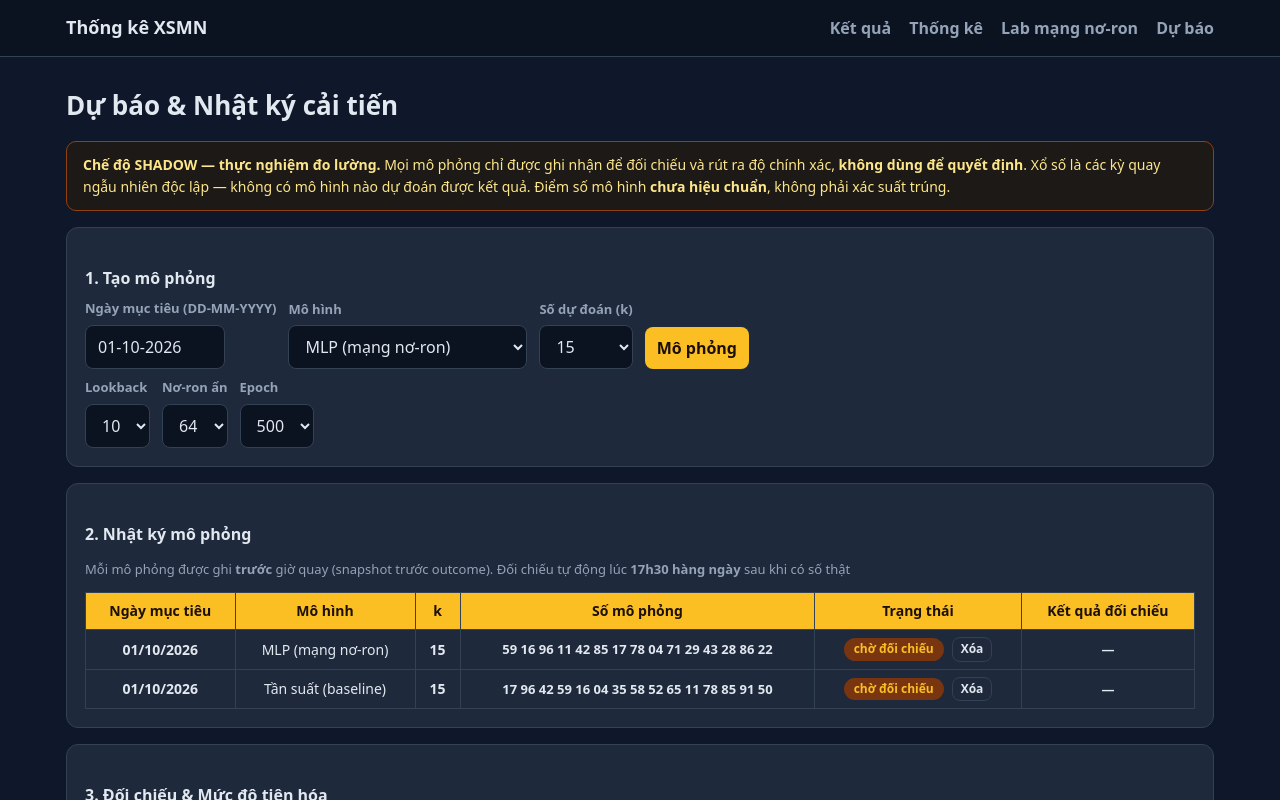
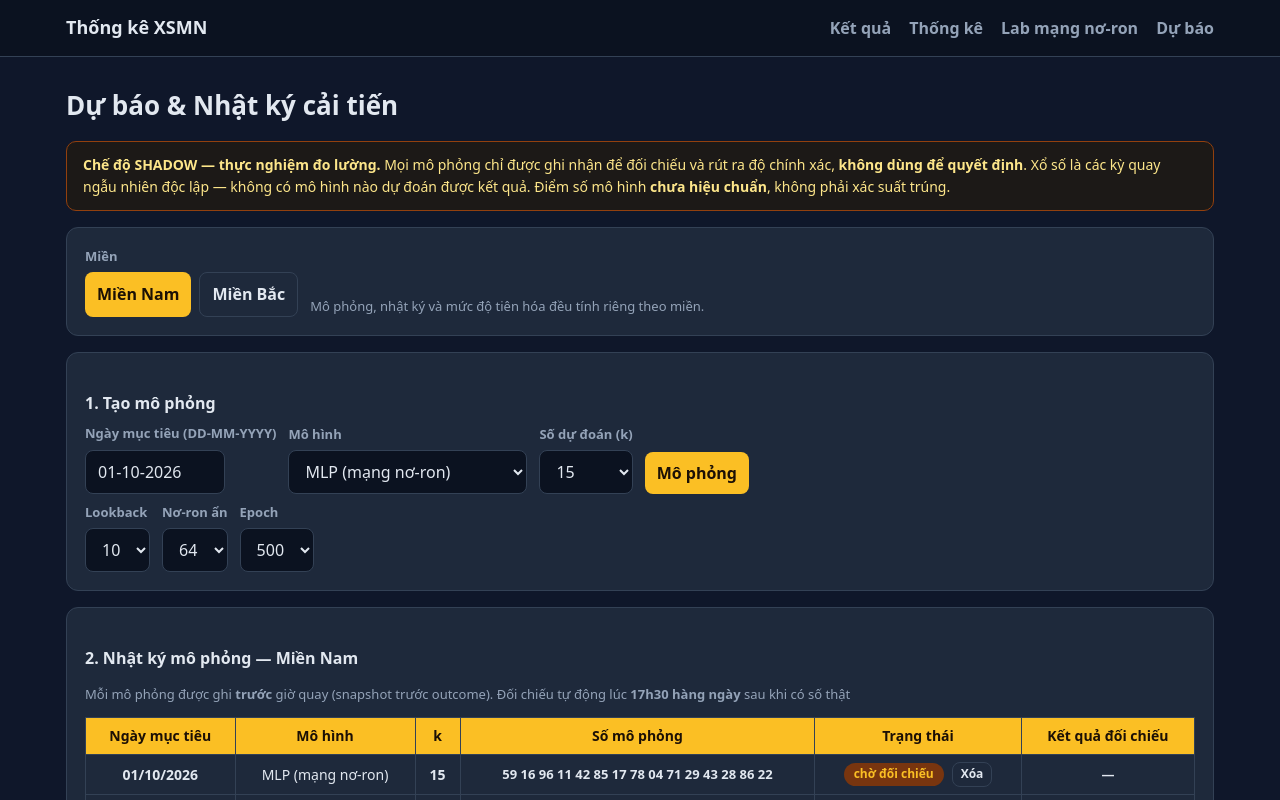
Before and after one commit to mrsirom629-max/Phantichthongke2026, a Next.js app: page /du-bao in a window 1280 px wide. Shown: the top 800 px of the page. Built offline with nearby package versions, Linux system fonts and the light colour scheme.

Commit message:
Lab + Du bao: tach 2 mien Nam/Bac (tab, mo phong, nhat ky, doi chieu theo mien)

```diff
--- a/app/api/forecast/route.ts
+++ b/app/api/forecast/route.ts
@@ -32,7 +32,8 @@ function isNumStr(v: unknown): v is string {
 
 /**
  * POST /api/forecast — ghi một mô phỏng vào nhật ký (snapshot TRƯỚC outcome).
- * Body: { targetDate, model, k, numbers[], params, dataRange, note? }
+ * Body: { targetDate, mien?, model, k, numbers[], params, dataRange, note? }
+ * (mien: 'nam' | 'bac', mặc định 'nam').
  * Thiếu GITHUB_TOKEN trên production → 501 (UI lưu tạm localStorage).
  */
 export async function POST(req: NextRequest) {
@@ -47,6 +48,7 @@ export async function POST(req: NextRequest) {
   const model = b.model;
   const k = typeof b.k === 'number' ? Math.floor(b.k) : 0;
   const numbers = Array.isArray(b.numbers) ? b.numbers : [];
+  const mien = b.mien === 'bac' ? 'bac' : 'nam';
 
   if (!parseD(targetDate)) {
     return NextResponse.json({ error: 'targetDate phải dạng DD-MM-YYYY.' }, { status: 400 });
@@ -68,6 +70,7 @@ export async function POST(req: NextRequest) {
     id: `fc-${Date.now()}-${Math.floor(Math.random() * 1e6)}`,
     createdAt: new Date().toISOString(),
     targetDate,
+    mien,
     model,
     modelVersion: MODEL_VERSIONS[model],
     mode: 'shadow',
--- a/app/du-bao/page.tsx
+++ b/app/du-bao/page.tsx
@@ -6,6 +6,7 @@ import { freqTopK, predictTopK, trainForecastMLP, type TrainProgress } from '@/l
 import { graphTopK } from '@/lib/graph';
 import {
   MODEL_LABELS,
+  entryMien,
   fmtPct,
   scoreForecast,
   truthLotoSet,
@@ -13,7 +14,7 @@ import {
   type ForecastModel,
 } from '@/lib/forecast';
 import { cmpDate, parseD, todayVN } from '@/lib/stats';
-import type { DayResult } from '@/lib/types';
+import type { DayResult, Mien } from '@/lib/types';
 
 const LOCAL_KEY = 'fc-log-local-v1';
 const DEFAULT_K = 15;
@@ -50,6 +51,14 @@ function displayDate(d: string): string {
 export default function ForecastPage() {
   const [targetDate, setTargetDate] = useState(todayVN());
   const [model, setModel] = useState<ForecastModel>('mlp');
+  const FC_MIEN_KEY = 'fc-mien-v1';
+  const [mien, setMien] = useState<Mien>(() => {
+    try {
+      return localStorage.getItem(FC_MIEN_KEY) === 'bac' ? 'bac' : 'nam';
+    } catch {
+      return 'nam';
+    }
+  });
   const [k, setK] = useState(DEFAULT_K);
   const [lookback, setLookback] = useState(10);
   const [hidden, setHidden] = useState(64);
@@ -84,13 +93,30 @@ export default function ForecastPage() {
     refreshLog();
   }, [refreshLog]);
 
-  /** Nhật ký gộp: server là chính, bản local ghi đè theo id (khi chưa có token). */
+  /** Nhật ký gộp theo miền đang chọn: server là chính, bản local ghi đè theo id. */
   const merged: ForecastEntry[] = useMemo(() => {
     const byId = new Map<string, ForecastEntry>();
     for (const e of entries) byId.set(e.id, e);
     for (const e of localEntries) byId.set(e.id, e);
-    return Array.from(byId.values()).sort((a, b) => b.createdAt.localeCompare(a.createdAt));
-  }, [entries, localEntries]);
+    return Array.from(byId.values())
+      .filter((e) => entryMien(e) === mien)
+      .sort((a, b) => b.createdAt.localeCompare(a.createdAt));
+  }, [entries, localEntries, mien]);
+
+  /** Đổi miền: reset mô phỏng đang dở, giữ nguyên form. */
+  const switchMien = (m: Mien) => {
+    if (m === mien || busy) return;
+    setMien(m);
+    try {
+      localStorage.setItem(FC_MIEN_KEY, m);
+    } catch {
+      /* bỏ qua */
+    }
+    setSim(null);
+    setErr('');
+    setNotice('');
+    if (phase === 'preview' || phase === 'done') setPhase('idle');
+  };
 
   const simulate = async () => {
     if (!parseD(targetDate)) {
@@ -103,8 +129,8 @@ export default function ForecastPage() {
     setPhase('loading-days');
     setDayProg({ done: 0, total: 90 });
     try {
-      // Kỷ luật thời gian: chỉ dùng các ngày TRƯỚC ngày mục tiêu
-      const r = await loadDaysLive(90, (done, total) => setDayProg({ done, total }));
+      // Kỷ luật thời gian: chỉ dùng các ngày TRƯỚC ngày mục tiêu (đúng miền)
+      const r = await loadDaysLive(90, (done, total) => setDayProg({ done, total }), mien);
       const past = r.days.filter((d) => cmpDate(d.date, targetDate) < 0);
       if (past.length < lookback + 5) {
         throw new Error(
@@ -147,6 +173,7 @@ export default function ForecastPage() {
     setErr('');
     const payload = {
       targetDate,
+      mien,
       model,
       k,
       numbers: sim.numbers,
@@ -232,7 +259,9 @@ export default function ForecastPage() {
       const e = locals[i];
       if (e.status !== 'pending' || cmpDate(e.targetDate, todayVN()) > 0) continue;
       try {
-        const res = await fetch(`/api/results?date=${encodeURIComponent(e.targetDate)}`);
+        const res = await fetch(
+          `/api/results?date=${encodeURIComponent(e.targetDate)}&mien=${entryMien(e)}`,
+        );
         const j = (await res.json()) as { source?: string; data?: DayResult | null };
         if (j.source !== 'minhngoc' || !j.data) continue;
         const metrics = scoreForecast(e.numbers, truthLotoSet(j.data));
@@ -294,6 +323,33 @@ export default function ForecastPage() {
         để đối chiếu và rút ra độ chính xác, <b>không dùng để quyết định</b>. Xổ số
         là các kỳ quay ngẫu nhiên độc lập — không có mô hình nào dự đoán được kết quả.
         Điểm số mô hình <b>chưa hiệu chuẩn</b>, không phải xác suất trúng.
+      </div>
+
+      <div className="card">
+        <div className="row">
+          <div className="field">
+            <label>Miền</label>
+            <div style={{ display: 'flex', gap: 8 }}>
+              {(['nam', 'bac'] as Mien[]).map((m) => (
+                <button
+                  key={m}
+                  type="button"
+                  className={mien === m ? '' : 'ghost'}
+                  onClick={() => switchMien(m)}
+                  disabled={busy}
+                >
+                  {m === 'nam' ? 'Miền Nam' : 'Miền Bắc'}
+                </button>
+              ))}
+            </div>
+          </div>
+          <div className="field">
+            <label>&nbsp;</label>
+            <span className="muted" style={{ fontSize: 13 }}>
+              Mô phỏng, nhật ký và mức độ tiên hóa đều tính riêng theo miền.
+            </span>
+          </div>
+        </div>
       </div>
 
       <div className="card">
@@ -395,7 +451,8 @@ export default function ForecastPage() {
         {(phase === 'preview' || phase === 'saving' || phase === 'done') && sim && (
           <div style={{ marginTop: 12 }}>
             <h4 style={{ margin: '0 0 8px' }}>
-              Kết quả mô phỏng cho {displayDate(targetDate)} — {MODEL_LABELS[model]} (top {k})
+              Kết quả mô phỏng {mien === 'nam' ? 'Miền Nam' : 'Miền Bắc'} cho{' '}
+              {displayDate(targetDate)} — {MODEL_LABELS[model]} (top {k})
             </h4>
             <div style={{ display: 'flex', flexWrap: 'wrap', gap: 8 }}>
               {sim.numbers.map((n, i) => (
@@ -433,7 +490,7 @@ export default function ForecastPage() {
       </div>
 
       <div className="card">
-        <h3>2. Nhật ký mô phỏng</h3>
+        <h3>2. Nhật ký mô phỏng — {mien === 'nam' ? 'Miền Nam' : 'Miền Bắc'}</h3>
         <p className="muted" style={{ fontSize: 13 }}>
           Mỗi mô phỏng được ghi <b>trước</b> giờ quay (snapshot trước outcome). Đối chiếu tự
           động lúc <b>17h30 hàng ngày</b> sau khi có số thật
@@ -494,7 +551,7 @@ export default function ForecastPage() {
       </div>
 
       <div className="card">
-        <h3>3. Đối chiếu &amp; Mức độ tiên hóa</h3>
+        <h3>3. Đối chiếu &amp; Mức độ tiên hóa — {mien === 'nam' ? 'Miền Nam' : 'Miền Bắc'}</h3>
         <div className="row">
           <button className="ghost" onClick={reconcileAll}>
             Đối chiếu ngay
--- a/lib/forecast.ts
+++ b/lib/forecast.ts
@@ -11,7 +11,7 @@
  *
  * Module này thuần túy (client & server đều dùng được).
  */
-import type { DayResult } from './types';
+import type { DayResult, Mien } from './types';
 import { lotoOf } from './stats';
 
 export type ForecastModel = 'mlp' | 'freq' | 'graph';
@@ -44,6 +44,7 @@ export interface ForecastEntry {
   id: string;
   createdAt: string; // ISO
   targetDate: string; // DD-MM-YYYY — ngày được mô phỏng
+  mien: Mien; // miền của mô phỏng (entry cũ thiếu trường này = 'nam')
   model: ForecastModel;
   modelVersion: string;
   mode: 'shadow'; // luôn shadow: chỉ ghi nhận để đo lường
@@ -55,6 +56,11 @@ export interface ForecastEntry {
   reconciledAt?: string; // ISO
   metrics?: ForecastMetrics;
   note?: string;
+}
+
+/** Miền của entry — tương thích ngược: entry cũ chưa có mien thì là 'nam'. */
+export function entryMien(e: ForecastEntry): Mien {
+  return e.mien === 'bac' ? 'bac' : 'nam';
 }
 
 export const MODEL_VERSIONS: Record<ForecastModel, string> = {
--- a/lib/reconcile.ts
+++ b/lib/reconcile.ts
@@ -7,17 +7,17 @@
  */
 import { fetchDayDetailed } from './minhngoc';
 import { cmpDate, todayVN } from './stats';
-import { scoreForecast, truthLotoSet, type ForecastEntry } from './forecast';
+import { entryMien, scoreForecast, truthLotoSet, type ForecastEntry } from './forecast';
 
 /**
- * Đối chiếu một entry pending với kết quả thật của targetDate.
+ * Đối chiếu một entry pending với kết quả thật của targetDate (đúng miền).
  * Trả về entry đã cập nhật, hoặc null khi chưa đối chiếu được.
  */
 export async function reconcileOne(entry: ForecastEntry): Promise<ForecastEntry | null> {
   if (entry.status !== 'pending') return null;
   if (cmpDate(entry.targetDate, todayVN()) > 0) return null; // ngày mục tiêu còn ở tương lai
 
-  const d = await fetchDayDetailed(entry.targetDate);
+  const d = await fetchDayDetailed(entry.targetDate, entryMien(entry));
   if (d.stage !== 'ok' || !d.data) return null; // chưa có số thật → giữ pending
 
   const truth = truthLotoSet(d.data);
```
Also changed, not shown: app/lab/page.tsx (+68 -16 lines), 1 other file (tests, documents, lock files or other folders).
